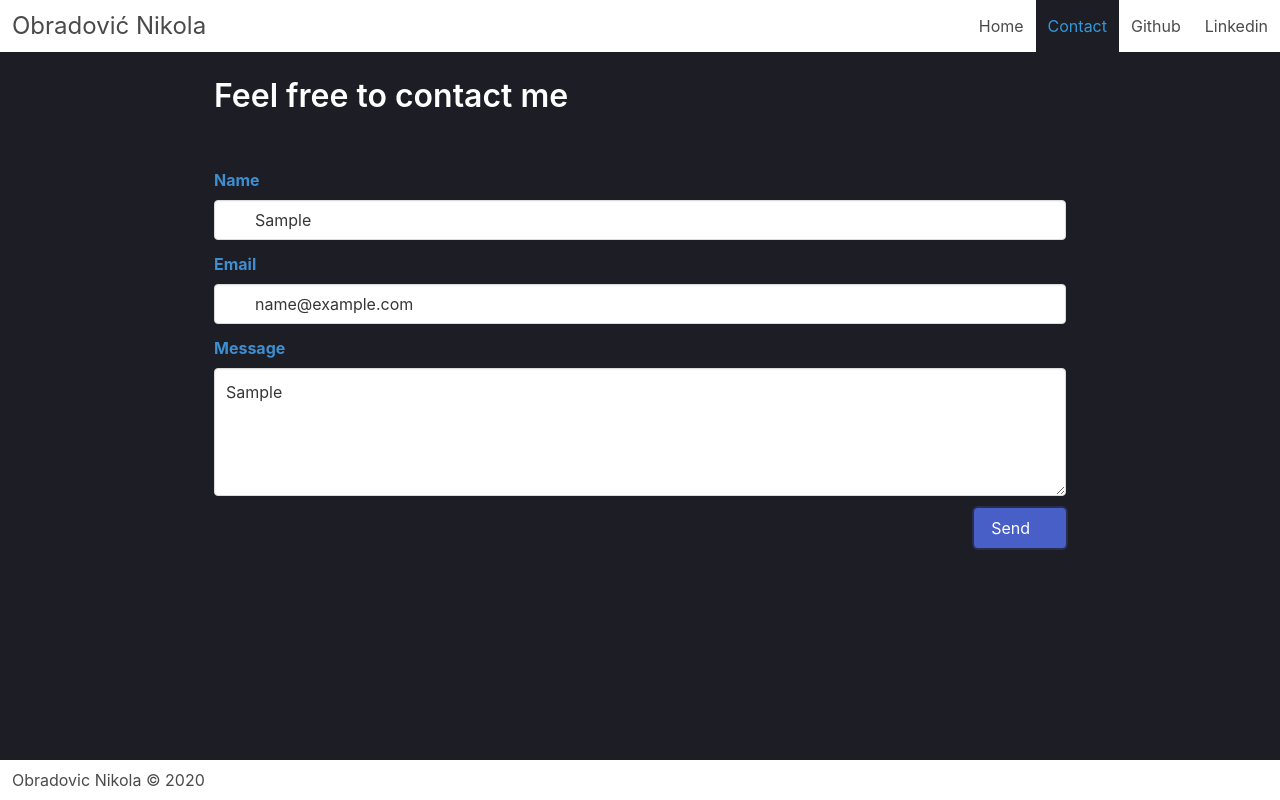
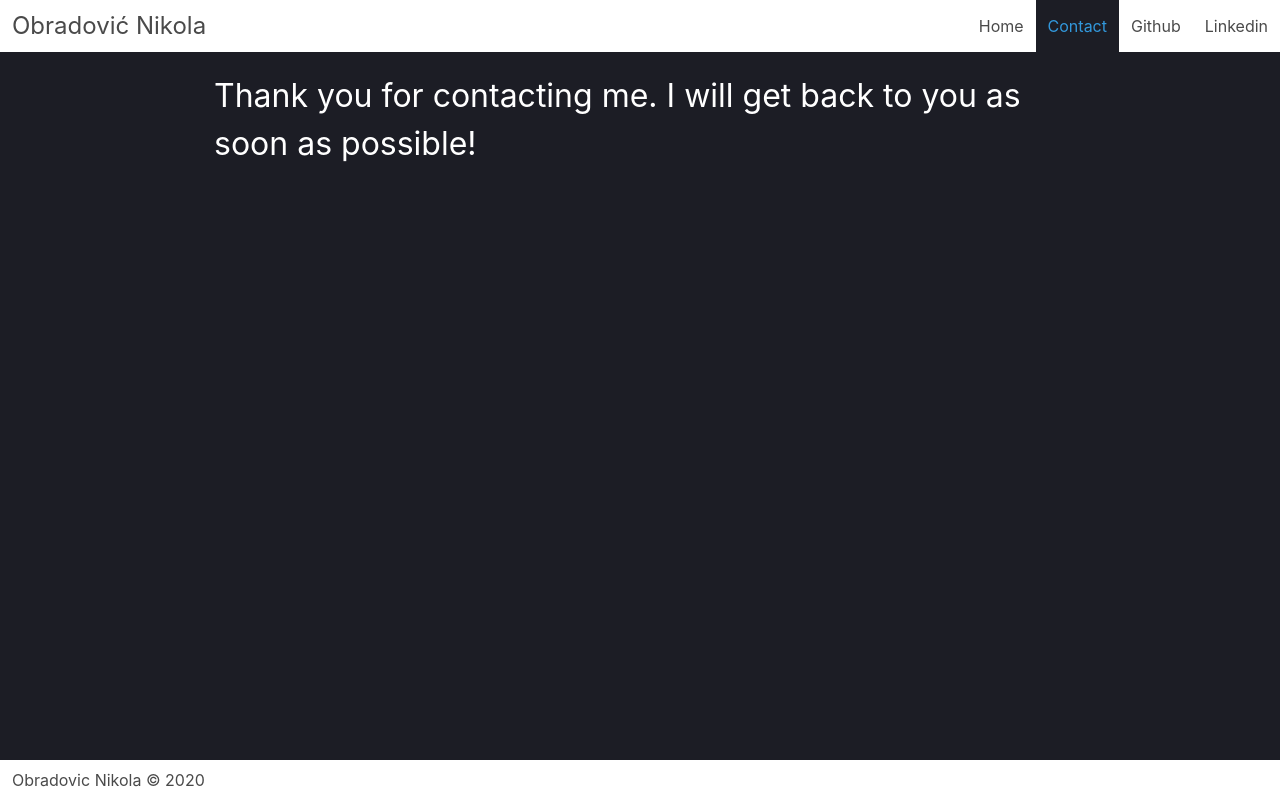
Before and after one commit to ObradovicNikola/Portfolio, a Nuxt app: page /contact in a window 1280 px wide. Both pictures are taken after typing "Sample", "name@example.com", "Sample" into the empty fields and a click on the button "Send". Built offline with nearby package versions, Linux system fonts and the light colour scheme.

Commit message:
form polished

```diff
--- a/pages/contact.vue
+++ b/pages/contact.vue
@@ -1,10 +1,9 @@
 <template>
   <div class="page spaced has-text-white">
     <div v-show="formSent === true">
-      <p v-if="formError === false" class="is-size-3 has-text-white">
+      <p class="is-size-3 has-text-white">
         Thank you for contacting me. I will get back to you as soon as possible!
       </p>
-      <p v-else>Oops! Something went wrong.</p>
     </div>
     <div v-if="formSent === false">
       <h1 class="is-size-3 has-text-white has-text-weight-semibold">
@@ -97,13 +96,11 @@ function data() {
     email: '',
     message: '',
     formSent: false,
-    formError: false,
   }
 }
 
 const methods = {
   submitForm() {
-    console.log('radi li')
     const formData = new FormData()
 
     formData.append('name', this.name)
@@ -119,6 +116,8 @@ const methods = {
     const request = new XMLHttpRequest()
     request.open('POST', 'https://formspree.io/f/mqkgleaz')
     request.send(formData)
+
+    this.formSent = true
   },
 }
 
```
